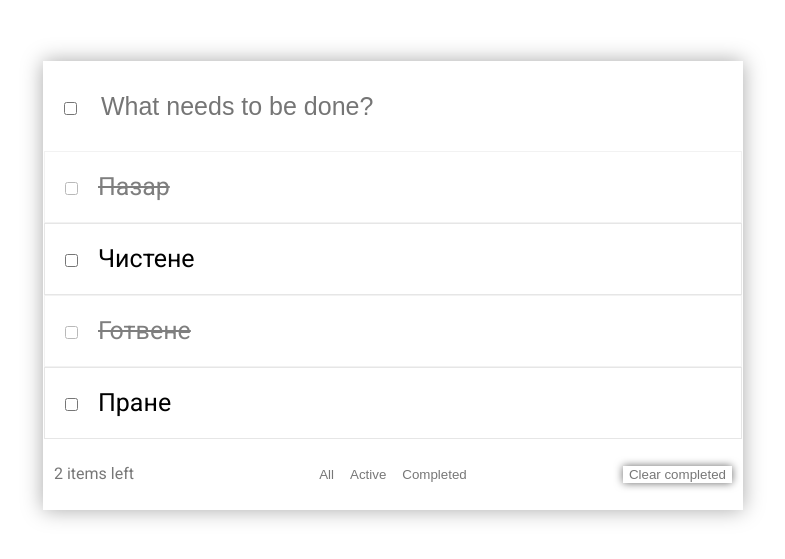
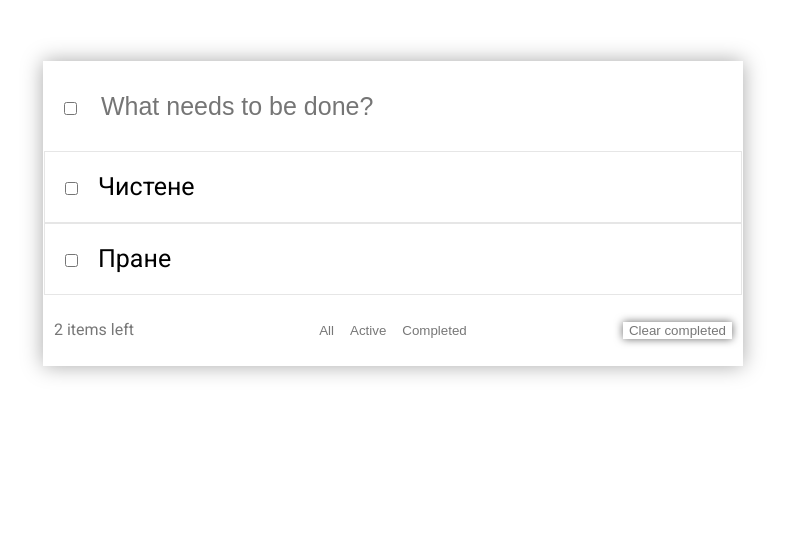
Before and after one commit to krassypetkova/jQuery, a website: page todos/index.html in a window 1280 px wide. Both pictures are taken after a click on the button "Clear completed". Shown: the part 147-706 px from the top of the page, without its empty margins (247-1032 px from the left). Drawn offline with nearby package versions, Linux system fonts and the light colour scheme.

Commit message:
Fixed not working clear completed todos button

```diff
--- a/todos/index.html
+++ b/todos/index.html
@@ -18,13 +18,13 @@
             <input id="add-todo-input" name="message" placeholder="What needs to be done?">
         </form>
         <ul id="todo-list">
-            <li class="completed"><input type="checkbox"><span>Пазар</span>
+            <li class="completed"><input type="checkbox" checked><span>Пазар</span>
                 <button class="btnRemove">X</button>
             </li>
             <li><input type="checkbox"><span>Чистене</span>
                 <button class="btnRemove">X</button>
             </li>
-            <li class="completed"><input type="checkbox"><span>Готвене</span>
+            <li class="completed"><input type="checkbox" checked><span>Готвене</span>
                 <button class="btnRemove">X</button>
             </li>
             <li><input type="checkbox"><span>Пране</span>
@@ -113,7 +113,7 @@
     }
 
     function clearCompleted() {
-        $("#todo-list .done:checkbox:checked").parent().remove();
+        $("#todo-list input[type='checkbox']:checkbox:checked").parent().remove();
         updateItemsCount();
     }
 
```
